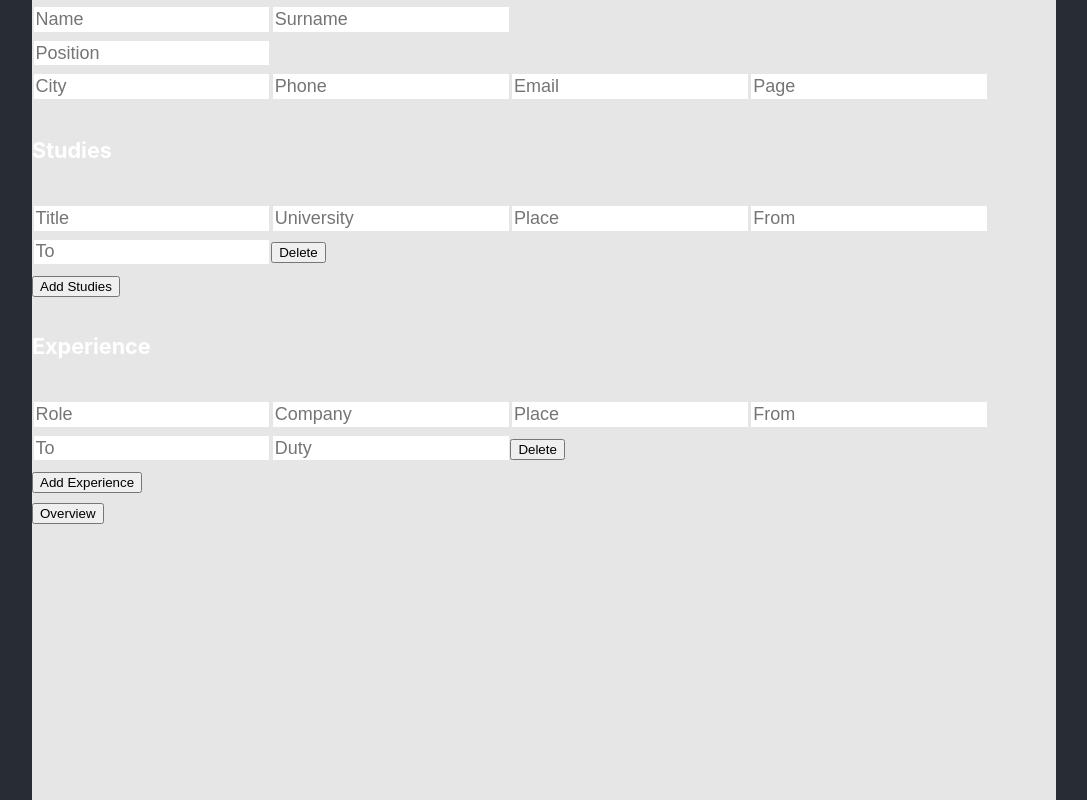
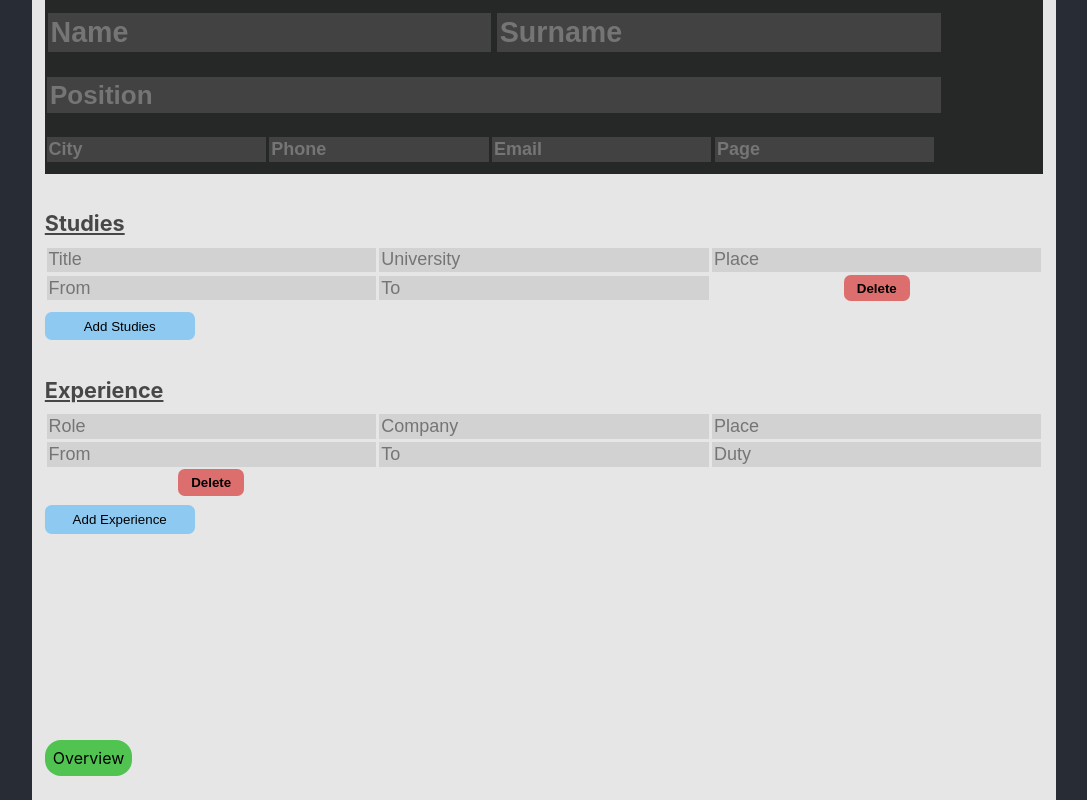
Before and after one commit to JackGraymer/cv-project-TOP, a React (Create React App) app: page / in a window 1280 px wide. Shown: the whole page, without its empty margins (96-1183 px from the left). Built offline with nearby package versions, Linux system fonts and the light colour scheme.

Commit message:
Adds style and better structure
Changes overview button, fixes experience delete button bug

```diff
--- a/public/index.html
+++ b/public/index.html
@@ -2,7 +2,7 @@
 <html lang="en">
   <head>
     <meta charset="utf-8" />
-    <link rel="icon" href="./favicon.ico" />
+    <link rel="icon" href="./logo192.png" />
     <meta name="viewport" content="width=device-width, initial-scale=1" />
     <meta name="theme-color" content="#000000" />
     <meta
--- a/src/components/body.js
+++ b/src/components/body.js
@@ -15,6 +15,10 @@ class Body extends React.Component {
         inputs.forEach(element => {
             element.classList.toggle('preview')
         })
+        let buttons = document.querySelectorAll('button')
+        buttons.forEach(element =>
+            element.classList.toggle('btn'))
+            console.log(buttons)
 
     }
 
@@ -24,8 +28,7 @@ class Body extends React.Component {
                 <Data />
                 <Studies />
                 <Work />
-
-                <button onClick={this.overview}> Overview</button>
+                <p className="overview" onClick={this.overview}> Overview</p>
             </div>
         )
     }
--- a/src/components/components.css
+++ b/src/components/components.css
@@ -1,11 +1,43 @@
 /* //Body.js */
+html, .body, :root{
+  box-sizing: border-box;
+}
+
+.body>div>div>div, .body>div>div, .bodu>div{
+  padding: 1% 0%;
+}
+.body {
+  padding:0 1%;
+  height:100vh;
+  width: clamp(800px, 80%, 1280px);
+  background-color: #ffffffe1;
+  overflow: scroll;
+  /* display: flex;
+  justify-self: center;
+  align-items: center; */
+  }
 
 input {
+  width: 100%;
   outline: none;
   font-size: large;
   padding: 0.1em;
   margin:0.1em;
   border: none;
+  width:auto;
+  background-color: rgba(150, 150, 150, 0.247);
+}
+
+.overview{
+  display: block;
+  position: fixed;
+  bottom: 1%;
+  cursor: pointer;
+  background-color: rgba(38, 185, 38, 0.781);
+  color: black;
+  padding: 0.5em;
+  border-radius: 1em;
+  font-size: medium;
 }
 
 .preview{
@@ -13,33 +45,92 @@ input {
   pointer-events: none;
 }
 
-.data{
+.btn{
+  display: none;
 }
 
-/* #name{
-  grid-area: a;
+.container{
+  display: grid;
 }
-#surname{
-  grid-area: b;
+
+.data{
+  color: aliceblue;
+  display: grid;
+  background-color: rgb(38, 39, 39);
 }
-#position{
-  grid-area: c;
+
+.data>div{
+  width: 90%;
 }
-#city{
-  grid-area: d;
+
+.top{
+  width: 100%;
+  display: grid;
+  grid-template-columns:  1fr 1fr;
 }
-#phone{
-  grid-area: e;
+.top>input{
+  font-size: 1.1em;
+  font-weight: bolder;
+  color: rgb(204, 204, 204);
 }
-#email{
-  grid-area: f;
-} */
 
-.body {
-  height: 100vh;
-  width: clamp(800px, 80%, 1280px);
-  background-color: #ffffffe1;
-  /* display: flex;
+.subtitle, .subtitle>input{
+  display: grid;
+  font-size: 1em;
+  font-weight: bold;
+  color: rgb(204, 204, 204)
+}
+
+.details{
+  display: flex;
+  max-width: 100%;
+  flex-wrap:wrap-reverse;
+}
+
+.details>input{
+  max-width: 24%;
+  font-weight: bold;
+  color: rgb(204, 204, 204)
+}
+
+h5{
+  margin-bottom:0 ;
+  color: rgba(0, 0, 0, 0.692);
+  text-decoration: underline;
+}
+
+/* //Studies, Experience */
+
+.studies>div{
+  display: grid;
+  grid-template-columns: auto auto auto ;
+}
+
+.experience>div{
+  display: grid;
+  grid-template-columns: auto auto auto;
+}
+
+.add{
+  width: 15%;
+  padding: 0.5em;
+  background-color: rgba(0, 153, 255, 0.384);
+  border: none;
+  border-radius: 0.5em;
+
+}
+.add:hover, .del:hover{
+  cursor: pointer;
+  outline: 2px solid rgba(43, 40, 40, 0.603);
+}
+
+.del{
+  width: 20%;
+  height: 2em;
   justify-self: center;
-  align-items: center; */
-  }
+  align-self: center;
+  background-color: rgba(219, 75, 75, 0.767);
+  border: none;
+  font-weight: bold;
+  border-radius: 0.5em;
+}
--- a/src/components/data.js
+++ b/src/components/data.js
@@ -40,7 +40,7 @@ class Data extends React.Component {
 
     render(){
         return(
-            <div className="data">
+            <div className="data container">
                 <div className="top">
                     <input type='text' placeholder='Name'></input>
                     <input type='text' placeholder='Surname'></input>
@@ -48,10 +48,10 @@ class Data extends React.Component {
                 <div className='subtitle'>
                     <input type='text' placeholder='Position'></input>
                 </div>
-                <div>
+                <div className="details">
+                    {this.dataFields()}
+                </div>
 
-                </div>
-                {this.dataFields()}
             </div>
         )
     }
--- a/src/components/studies.js
+++ b/src/components/studies.js
@@ -54,7 +54,7 @@ class Studies extends React.Component {
                                 }
                             }
                         )}
-                       <button className="del btn" onClick={this.deleteStudies}>Delete</button>
+                       <button className="del" onClick={this.deleteStudies}>Delete</button>
                     </div>
                 ))
             )
@@ -62,12 +62,12 @@ class Studies extends React.Component {
 
     render = () =>{
         return(
-            <div className="Studies">
+            <div className="studies container">
                 <h5>Studies</h5>
-                <div>
-                    {this.studies()}
-                </div>
-                <button onClick={this.addStudies}> Add Studies </button>
+
+                {this.studies()}
+
+                <button onClick={this.addStudies} className='add'> Add Studies </button>
             </div>
 
         )
--- a/src/components/work.js
+++ b/src/components/work.js
@@ -20,7 +20,7 @@ class Work extends React.Component {
 
     addStudies = () => {
         this.setState(prevState => ({
-            study: [...prevState.study, {...this.state.study[0],title: '',university:'', place: '', from: '', to: '' ,id: crypto.randomUUID()}, ]
+            study: [...prevState.study, {...this.state.study[0],role: '',company:'', place: '', from: '', to: '' , duty:'', id: crypto.randomUUID()}, ]
           }))
     }
 
@@ -50,12 +50,12 @@ class Work extends React.Component {
 
                             {if(i<6){
                                return (
-                                    <input key={i} placeholder={obj[0][0].toUpperCase() + obj[0].slice(1)} className={obj[0] + ' study'} value={obj[1]} onChange={this.updateStudies}></input>
+                                    <input type='text' key={i} placeholder={obj[0][0].toUpperCase() + obj[0].slice(1)} className={obj[0] + ' study'} value={obj[1]} onChange={this.updateStudies}></input>
                                 )
                                 }
                             }
                         )}
-                       <button className="del btn" onClick={this.deleteStudies}>Delete</button>
+                       <button className="del" onClick={this.deleteStudies}>Delete</button>
                     </div>
                 ))
             )
@@ -63,12 +63,12 @@ class Work extends React.Component {
 
     render = () =>{
         return(
-            <div className="Studies">
+            <div className="experience container">
                 <h5>Experience</h5>
-                <div>
-                    {this.studies()}
-                </div>
-                <button onClick={this.addStudies}> Add Experience </button>
+
+                {this.studies()}
+
+                <button onClick={this.addStudies} className='add'> Add Experience </button>
             </div>
 
         )
```
